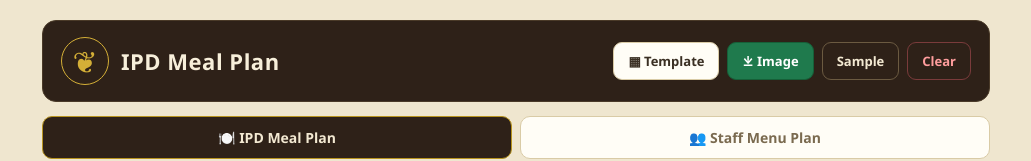
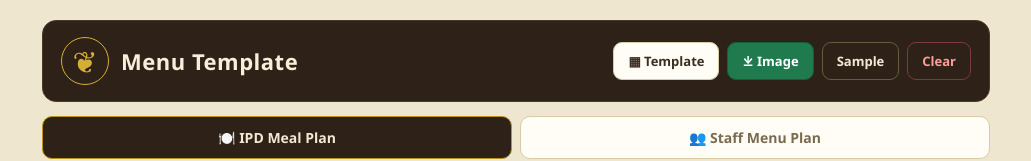
Before and after one commit to izumi-dev98/MENU_TEMPLATE, a React (Vite) app: page / in a window 1280 px wide. Shown: the top 161 px of the page, without its empty margins (124-1155 px from the left). Built offline with nearby package versions, Linux system fonts and the light colour scheme.

Commit message:
Rename header to Menu Template

```diff
--- a/src/App.jsx
+++ b/src/App.jsx
@@ -244,7 +244,7 @@ export default function App() {
         <div className="brand">
           <span className="brand-mark">❦</span>
           <div>
-            <h1>IPD Meal Plan</h1>
+            <h1>Menu Template</h1>
           </div>
         </div>
         <div className="actions">
```
